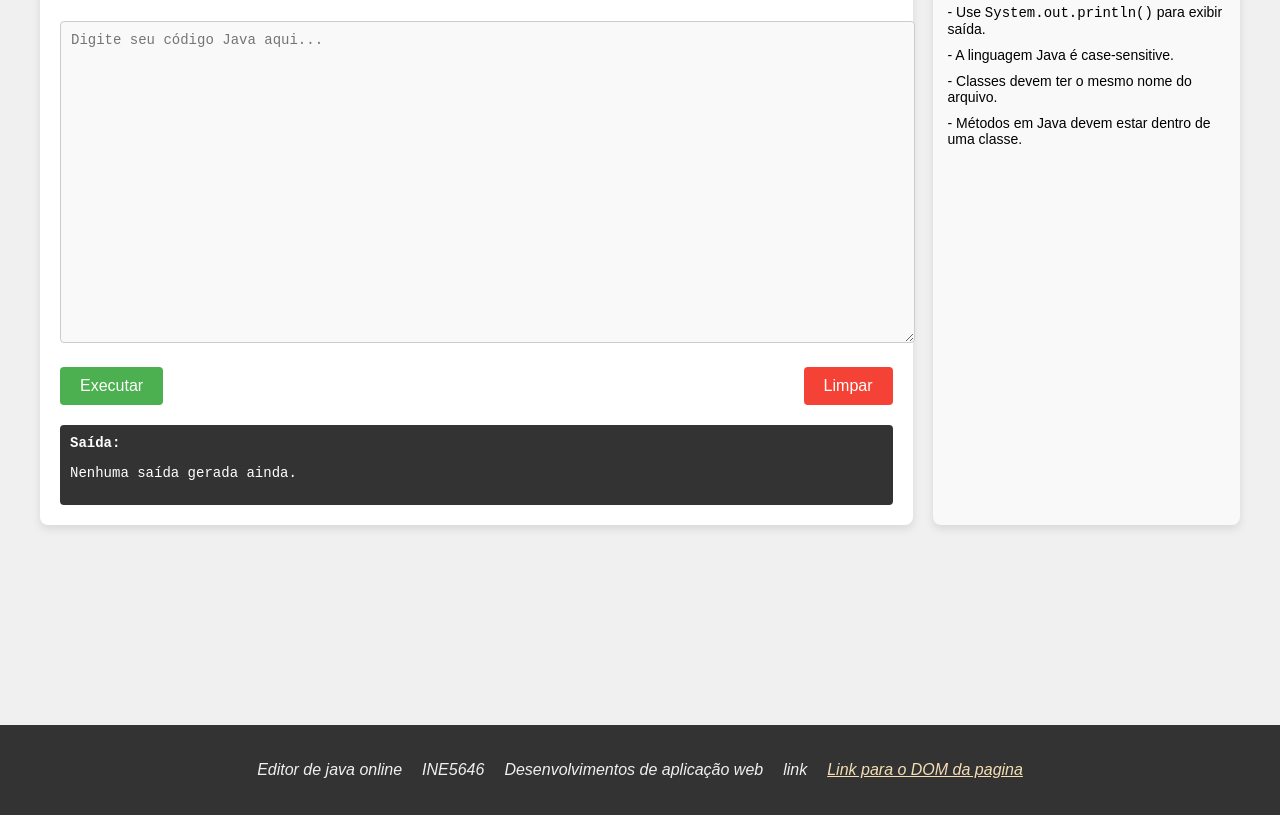
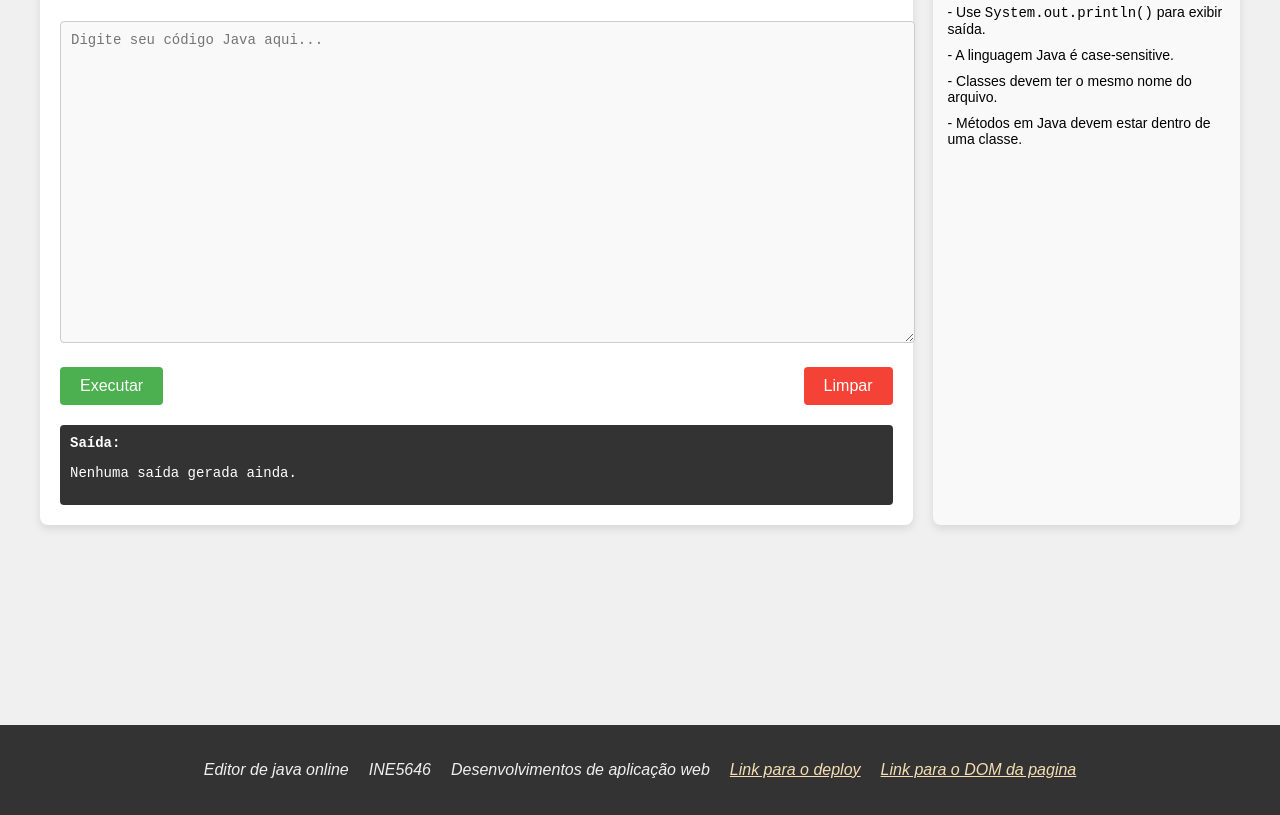
Before and after one commit to grodrigues04/Editor-de-JavaOnline---AA4, a plain HTML site: page index.html in a window 1280 px wide. Shown: the part 117-932 px from the top of the page. Drawn offline with Linux system fonts and the light colour scheme.

Commit message:
Update index.html

```diff
--- a/index.html
+++ b/index.html
@@ -40,7 +40,7 @@
         <p>Editor de java online</p>
         <p>INE5646</p>
         <p>Desenvolvimentos de aplicação web</p>
-        <p>link</p>
+        <p><a href="https://grodrigues04.github.io/Editor-de-JavaOnline---AA4/" class="link_dom">Link para o deploy</a</p>
         <p><a href="./DOM.html" class="link_dom">Link para o DOM da pagina</a></p>
     </address>
 </body>
```
